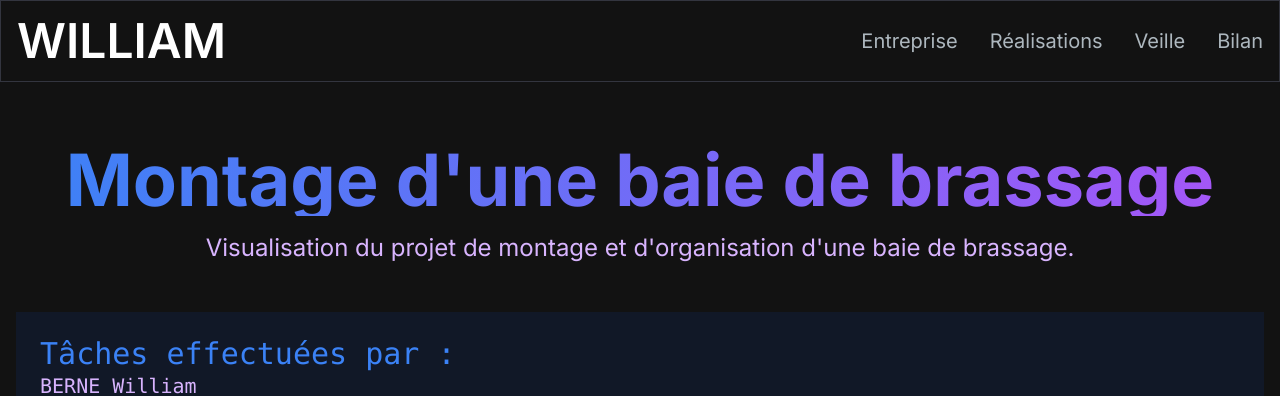
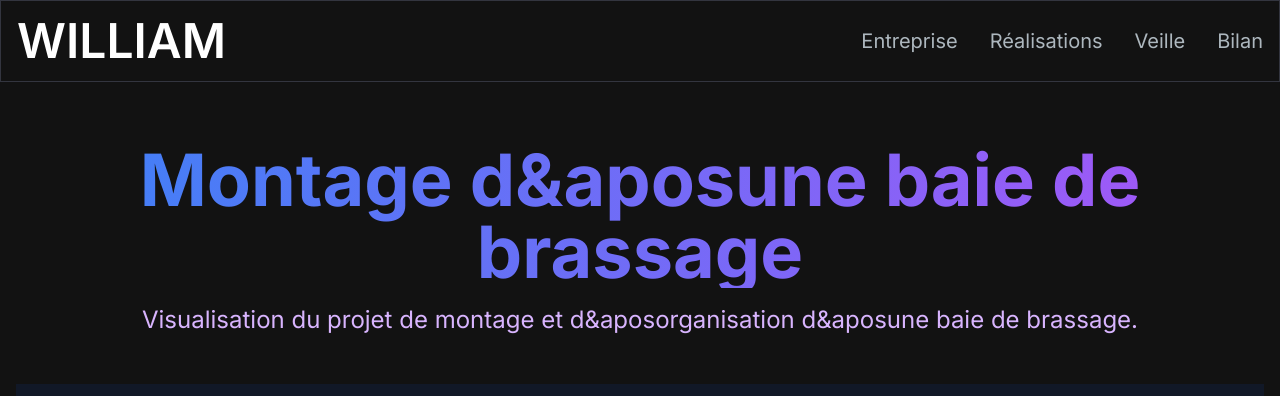
Before and after one commit to WilliamBerne95/PORTFOLIO, a Next.js app: page /projets/brassage in a window 1280 px wide. Shown: the top 396 px of the page. Built offline with nearby package versions, Linux system fonts and the light colour scheme.

Commit message:
correction &apos

```diff
--- a/src/app/projets/brassage/page.js
+++ b/src/app/projets/brassage/page.js
@@ -60,10 +60,10 @@ const BrassageManagement = () => {
         <div className="container mx-auto py-12 px-4">
             <div className="text-center mb-12">
                 <h1 className="text-5xl sm:text-6xl md:text-7xl font-bold mb-4 bg-clip-text text-transparent bg-gradient-to-r from-primary-500 to-secondary-500">
-                    Montage d'une baie de brassage
+                    Montage d&aposune baie de brassage
                 </h1>
                 <p className="text-lg sm:text-xl md:text-2xl text-secondary-300">
-                    Visualisation du projet de montage et d'organisation d'une baie de brassage.
+                    Visualisation du projet de montage et d&aposorganisation d&aposune baie de brassage.
                 </p>
             </div>
 
```
